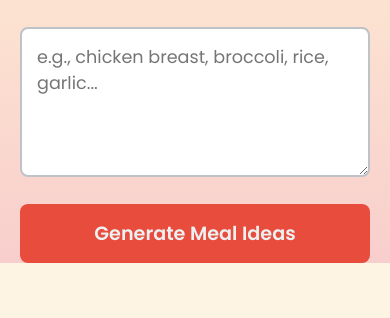
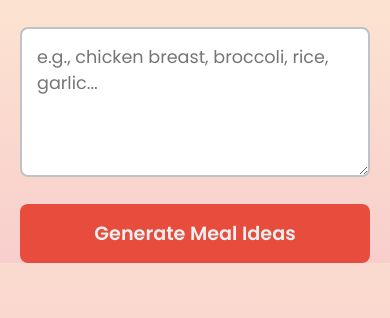
Before and after one commit to agyem2gx/Private-Chef, a plain HTML site: page index.html in a window 390 px wide. Shown: the part 304-622 px from the top of the page. Drawn offline with Linux system fonts and the light colour scheme.

Commit message:
mobile updates

```diff
--- a/style.css
+++ b/style.css
@@ -148,6 +148,9 @@ nav a:hover {
     .visual-book-section {
         display: none;
     }
+    body {
+        background-image: linear-gradient(#FFF2D5, #F8CECC);
+    }
 }
 /* --- Results Section Styles --- */
 .results-section {
```
